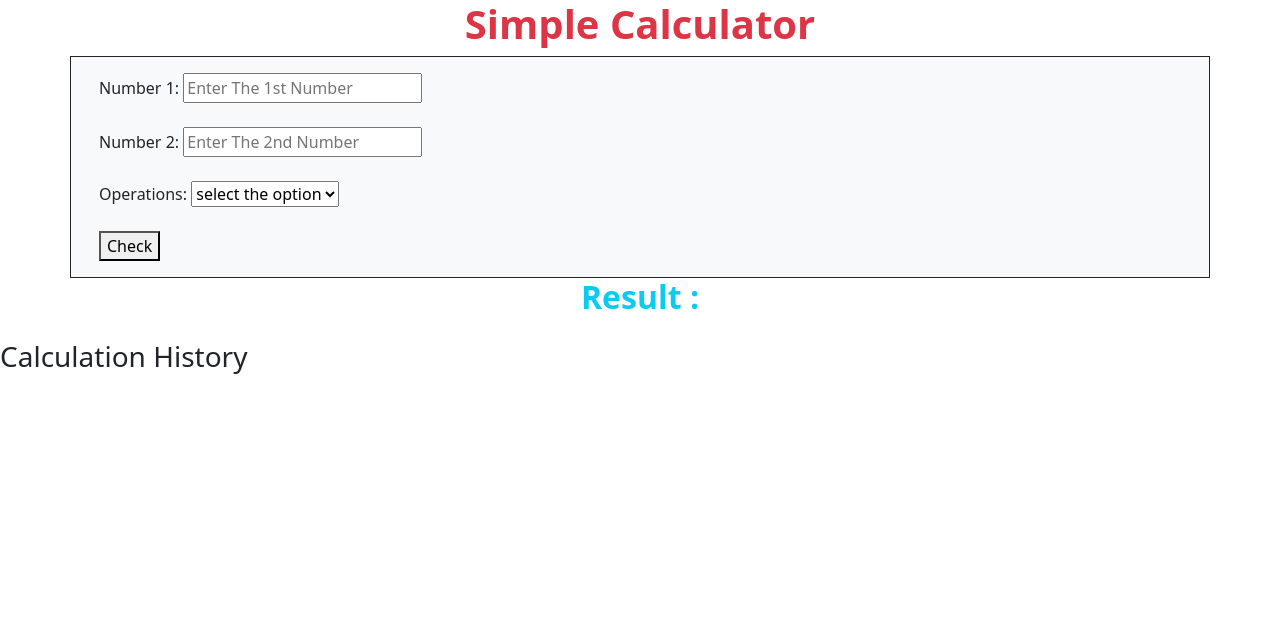
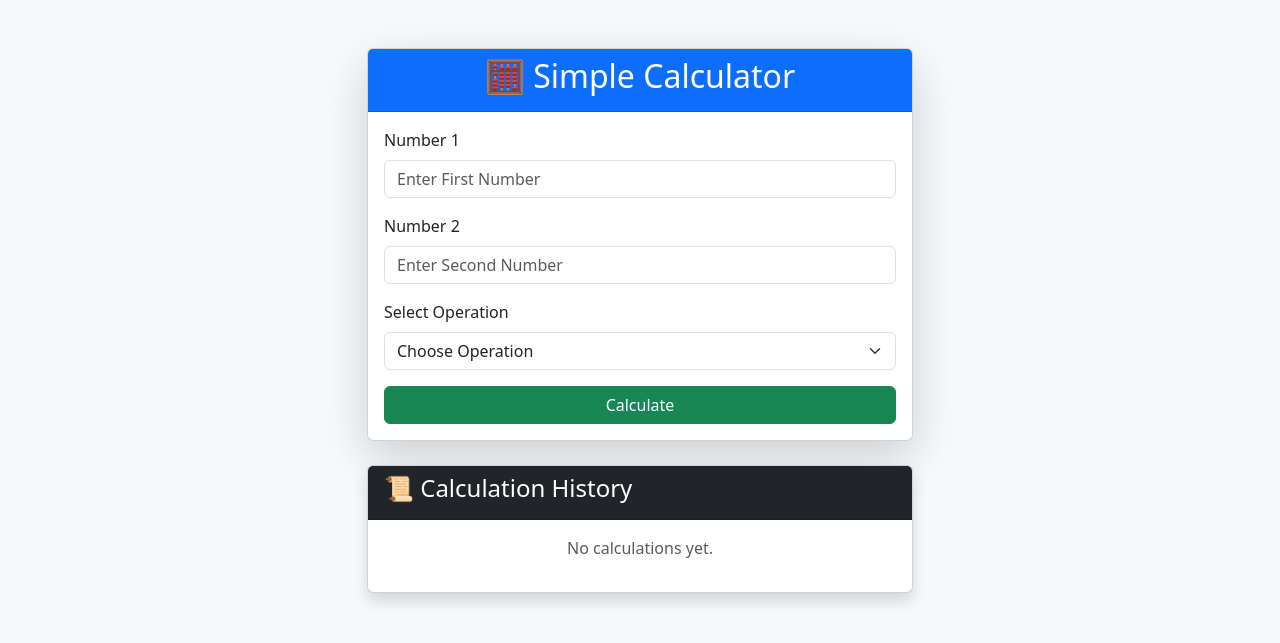
Before and after one commit to prasanthkavluri03/simple-calculator, a Flask app: page / in a window 1280 px wide. Shown: the top 643 px of the page. Run offline with Flask 3, Linux system fonts and the light colour scheme.

Commit message:
Added Flask Calculator Project

```diff
--- a/app.py
+++ b/app.py
@@ -2,41 +2,52 @@ from flask import Flask, render_template, request
 
 app = Flask(__name__)
 
+# Store calculation history
 history = []
 
 @app.route('/', methods=['GET', 'POST'])
 def calculator():
 
     result = ""
+    symbol = ""
 
     if request.method == 'POST':
 
-        num1 = float(request.form['num1'])
-        num2 = float(request.form['num2'])
-        operation = request.form['operations']
+        try:
+            num1 = float(request.form['num1'])
+            num2 = float(request.form['num2'])
+            operation = request.form['operations']
 
-        if operation == "add":
-            result = num1 + num2
-            symbol = "+"
+            if operation == "add":
+                result = num1 + num2
+                symbol = "+"
 
-        elif operation == "sub":
-            result = num1 - num2
-            symbol = "-"
+            elif operation == "sub":
+                result = num1 - num2
+                symbol = "-"
 
-        elif operation == "mul":
-            result = num1 * num2
-            symbol = "*"
+            elif operation == "mul":
+                result = num1 * num2
+                symbol = "×"
 
-        elif operation == "div":
-            if num2 != 0:
-                result = num1 / num2
-                symbol = "÷"
+            elif operation == "div":
+                if num2 != 0:
+                    result = num1 / num2
+                    symbol = "÷"
+                else:
+                    result = "Cannot divide by zero"
+
             else:
-                result = "Cannot divide by zero"
-                symbol = ""
+                result = "Please select an operation"
 
-        if symbol:
-            history.append(f"{num1} {symbol} {num2} = {result}")
+            # Save only valid calculations
+            if symbol:
+                history.append(
+                    f"{num1} {symbol} {num2} = {round(result, 2) if isinstance(result, (int, float)) else result}"
+                )
+
+        except ValueError:
+            result = "Please enter valid numbers."
 
     return render_template(
         "index.html",
@@ -44,5 +55,6 @@ def calculator():
         history=history
     )
 
+
 if __name__ == "__main__":
     app.run(debug=True)
--- a/templates/index.html
+++ b/templates/index.html
@@ -1,57 +1,137 @@
 <!DOCTYPE html>
-<html>
+<html lang="en">
 <head>
-    <link href="https://cdn.jsdelivr.net/npm/bootstrap@5.3.8/dist/css/bootstrap.min.css" rel="stylesheet" integrity="sha384-sRIl4kxILFvY47J16cr9ZwB07vP4J8+LH7qKQnuqkuIAvNWLzeN8tE5YBujZqJLB" crossorigin="anonymous">
-    <script src="https://cdn.jsdelivr.net/npm/bootstrap@5.3.8/dist/js/bootstrap.bundle.min.js" integrity="sha384-FKyoEForCGlyvwx9Hj09JcYn3nv7wiPVlz7YYwJrWVcXK/BmnVDxM+D2scQbITxI" crossorigin="anonymous"></script>
-    <title>Calculator</title>
+    <meta charset="UTF-8">
+    <meta name="viewport" content="width=device-width, initial-scale=1.0">
+    <title>Simple Calculator</title>
 
+    <!-- Bootstrap CSS -->
+    <link href="https://cdn.jsdelivr.net/npm/bootstrap@5.3.8/dist/css/bootstrap.min.css" rel="stylesheet">
+</head>
 
-</head>
-<body>
+<body class="bg-light">
 
-    <h1 class="text-center text-danger fw-bold">Simple Calculator</h1>
-    <div class="container bg-light border border-dark w-100 h-100">
-        <div class="row">
-            <div class="col m-3">
+<div class="container mt-5">
 
-        <form  method="POST">
+    <div class="row justify-content-center">
 
-        Number 1:
-        <input type="number" name="num1" placeholder="Enter The 1st Number"><br><br>
+        <div class="col-md-6">
 
-        Number 2:
-        <input type="number" name="num2" placeholder="Enter The 2nd Number"><br><br>
+            <div class="card shadow-lg">
 
-        Operations:
-        <select name="operations">
-            <option value="">select the option</option>
-            <option value="add">Addtion (+)</option>
+                <div class="card-header bg-primary text-white text-center">
+                    <h2>🧮 Simple Calculator</h2>
+                </div>
+
+                <div class="card-body">
+
+                    <form method="POST">
+
+                        <div class="mb-3">
+                            <label class="form-label">Number 1</label>
+                            <input
+                                type="number"
+                                step="any"
+                                class="form-control"
+                                name="num1"
+                                placeholder="Enter First Number"
+                                required>
+                        </div>
+
+                        <div class="mb-3">
+                            <label class="form-label">Number 2</label>
+                            <input
+                                type="number"
+                                step="any"
+                                class="form-control"
+                                name="num2"
+                                placeholder="Enter Second Number"
+                                required>
+                        </div>
+
+                        <div class="mb-3">
+                            <label class="form-label">Select Operation</label>
+
+                            <select class="form-select" name="operations" required>
+                                <option value="">Choose Operation</option>
+                                <option value="add">Addition (+)</option>
                                 <option value="sub">Subtraction (-)</option>
-            <option value="mul">Multiplication (*)</option>
-            <option value="div">Division (/)</option>
-        </select><br><br>
+                                <option value="mul">Multiplication (×)</option>
+                                <option value="div">Division (÷)</option>
+                            </select>
+                        </div>
 
-        <button type="submit">Check</button>
+                        <button type="submit" class="btn btn-success w-100">
+                            Calculate
+                        </button>
 
                     </form>
+
+                    {% if result != "" %}
+                    <div class="alert alert-success mt-4 text-center">
+                        <h4>Result : {{ result }}</h4>
+                    </div>
+                    {% endif %}
+
                 </div>
 
             </div>
+
+            <!-- History -->
+            <div class="card mt-4 shadow">
+
+                <div class="card-header bg-dark text-white">
+                    <h4>📜 Calculation History</h4>
                 </div>
 
-    <h2 class="text-center text-info fw-bold">Result : {{ result }}</h2>
+                <div class="card-body">
 
+                    {% if history %}
 
-    <h3 class="mt-4">Calculation History</h3>
+                    <table class="table table-bordered table-hover">
 
-    <ul class="list-group">
+                        <thead class="table-primary">
+                            <tr>
+                                <th>S.No</th>
+                                <th>Calculation</th>
+                            </tr>
+                        </thead>
+
+                        <tbody>
+
                             {% for item in history %}
 
-        <li class="list-group-item">
-            {{ item }}
-        </li>
+                            <tr>
+                                <td>{{ loop.index }}</td>
+                                <td>{{ item }}</td>
+                            </tr>
+
                             {% endfor %}
-    </ul>
+
+                        </tbody>
+
+                    </table>
+
+                    {% else %}
+
+                    <p class="text-center text-muted">
+                        No calculations yet.
+                    </p>
+
+                    {% endif %}
+
+                </div>
+
+            </div>
+
+        </div>
+
+    </div>
+
+</div>
+
+<!-- Bootstrap JS -->
+<script src="https://cdn.jsdelivr.net/npm/bootstrap@5.3.8/dist/js/bootstrap.bundle.min.js"></script>
 
 </body>
 </html>
```
Also changed, not shown: static/script.js (added, +17 -0 lines), static/style.css (added, +72 -0 lines). Lines whose indentation alone changed are shown as unchanged.
